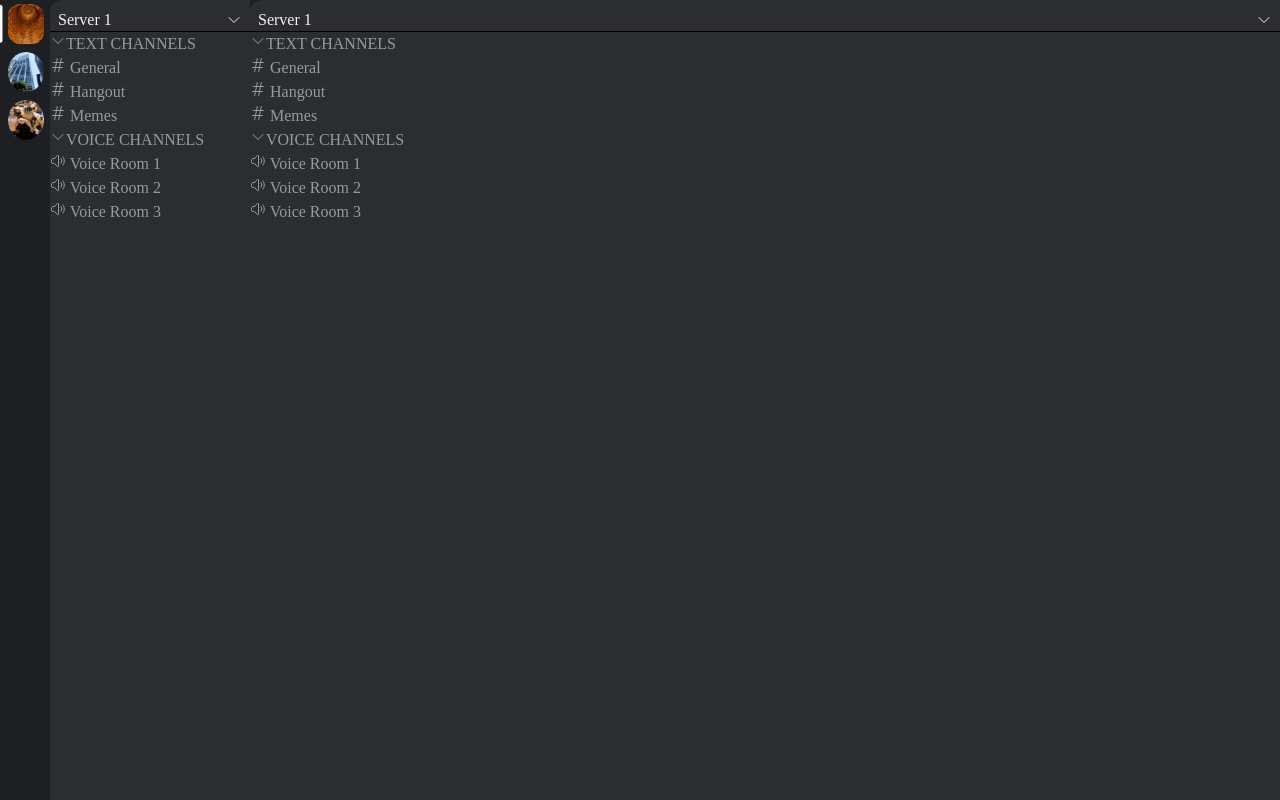
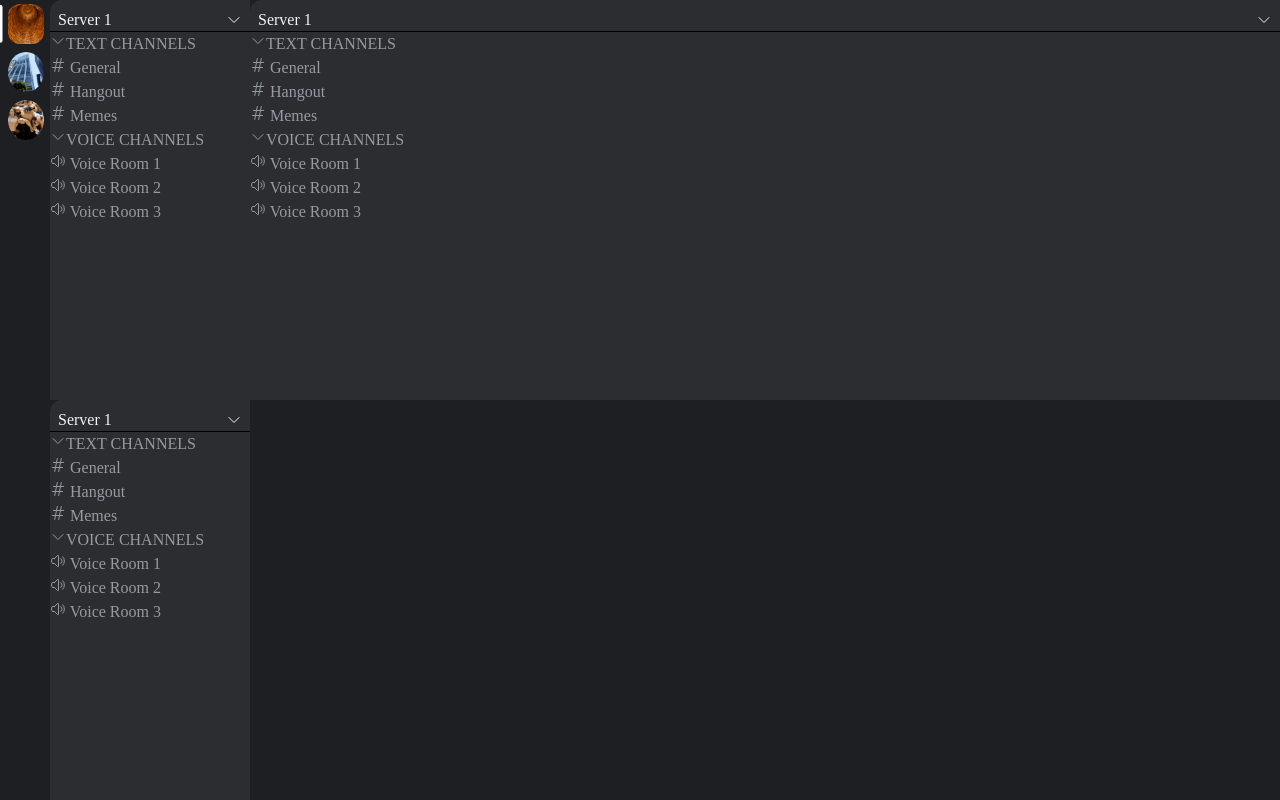
Before and after one commit to DimRev/Echochord-FrontEnd, a React (Vite) app: page /s101 in a window 1280 px wide. Built offline with nearby package versions, Linux system fonts and the light colour scheme.

Commit message:
Add TextChannel route Outlet to ChannelSideBar cmp + implement channel selection logic

```diff
--- a/src/cmps/ChannelSideBar.tsx
+++ b/src/cmps/ChannelSideBar.tsx
@@ -4,23 +4,40 @@ import {
   SelectedServerContextType,
 } from '../context/SelectedServerContext'
 import ChannelLinksCollapsable from './ui/ChannelLinkCollapsable'
-import { OnSelectTextChannel, OnSelectVoiceChannel } from '../pages/ChatPage'
 import ChevronDownIcon from './svgs/ChevronDownIcon'
+import {
+  SelectedChannelContext,
+  SelectedChannelContextType,
+} from '../context/SelectedChannelContext'
+import { Outlet } from 'react-router-dom'
 
-type PropType = {
-  onSelectTextChannel: OnSelectTextChannel
-  onSelectVoiceChannel: OnSelectVoiceChannel
-}
+type PropType = {}
 
-export default function ChannelSideBar({
-  onSelectTextChannel,
-  onSelectVoiceChannel,
-}: PropType) {
+export default function ChannelSideBar({}: PropType) {
   const { selectedServer } = useContext(
     SelectedServerContext,
   ) as SelectedServerContextType
 
+  const { setSelectedTextChannel, setSelectedVoiceChannel } = useContext(
+    SelectedChannelContext,
+  ) as SelectedChannelContextType
+
+  function onSelectTextChannel(TextChannelId: string): void {
+    const textChannel = selectedServer?.textChannels.find(
+      (textChannel) => textChannel.id === TextChannelId,
+    )
+    if (textChannel) setSelectedTextChannel(textChannel)
+  }
+
+  function onSelectVoiceChannel(VoiceChannelId: string): void {
+    const voiceChannel = selectedServer?.voiceChannels.find(
+      (voiceChannel) => voiceChannel.id === VoiceChannelId,
+    )
+    if (voiceChannel) setSelectedVoiceChannel(voiceChannel)
+  }
+
   return (
+    <>
       <section className="channel-sidebar">
         <header className="channel-sidebar-header">
           <span>{selectedServer?.name}</span> <ChevronDownIcon />
@@ -36,5 +53,7 @@ export default function ChannelSideBar({
           onSelectChannel={onSelectVoiceChannel}
         />
       </section>
+      <Outlet />
+    </>
   )
 }
```
Lines whose indentation alone changed are shown as unchanged.
